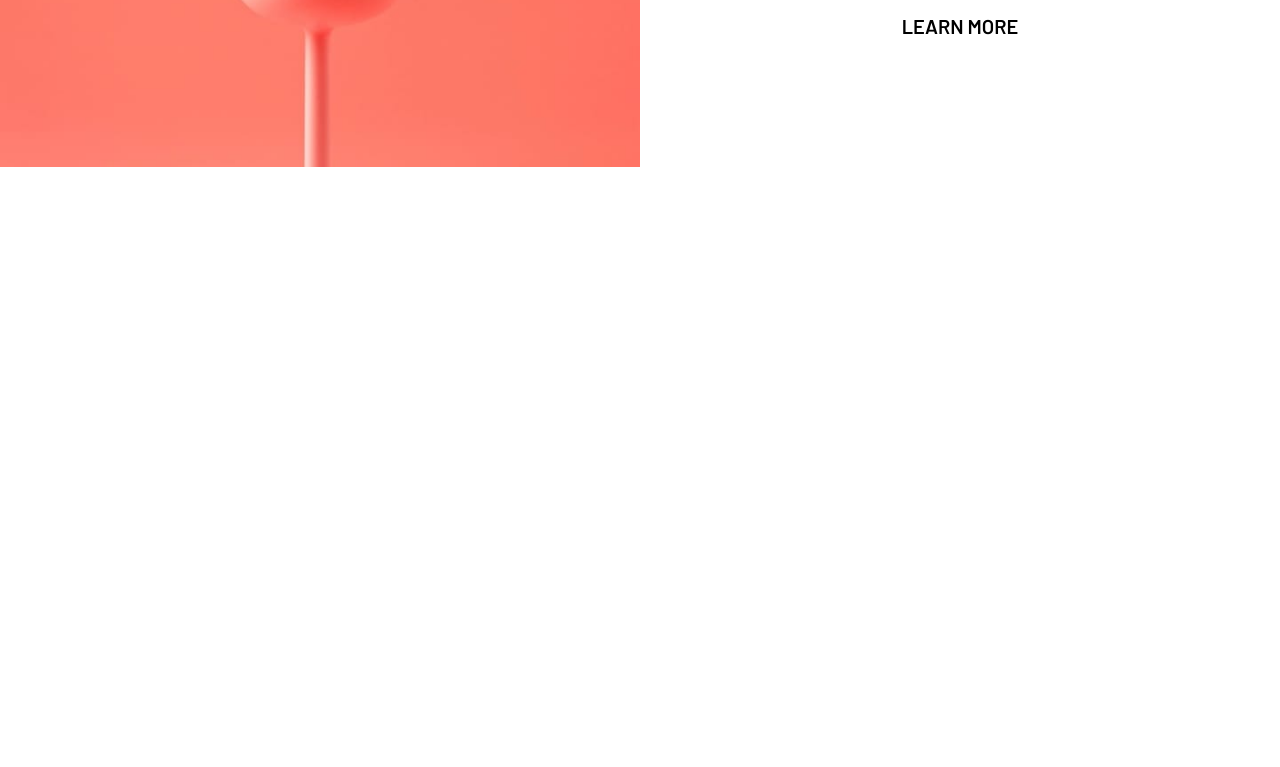
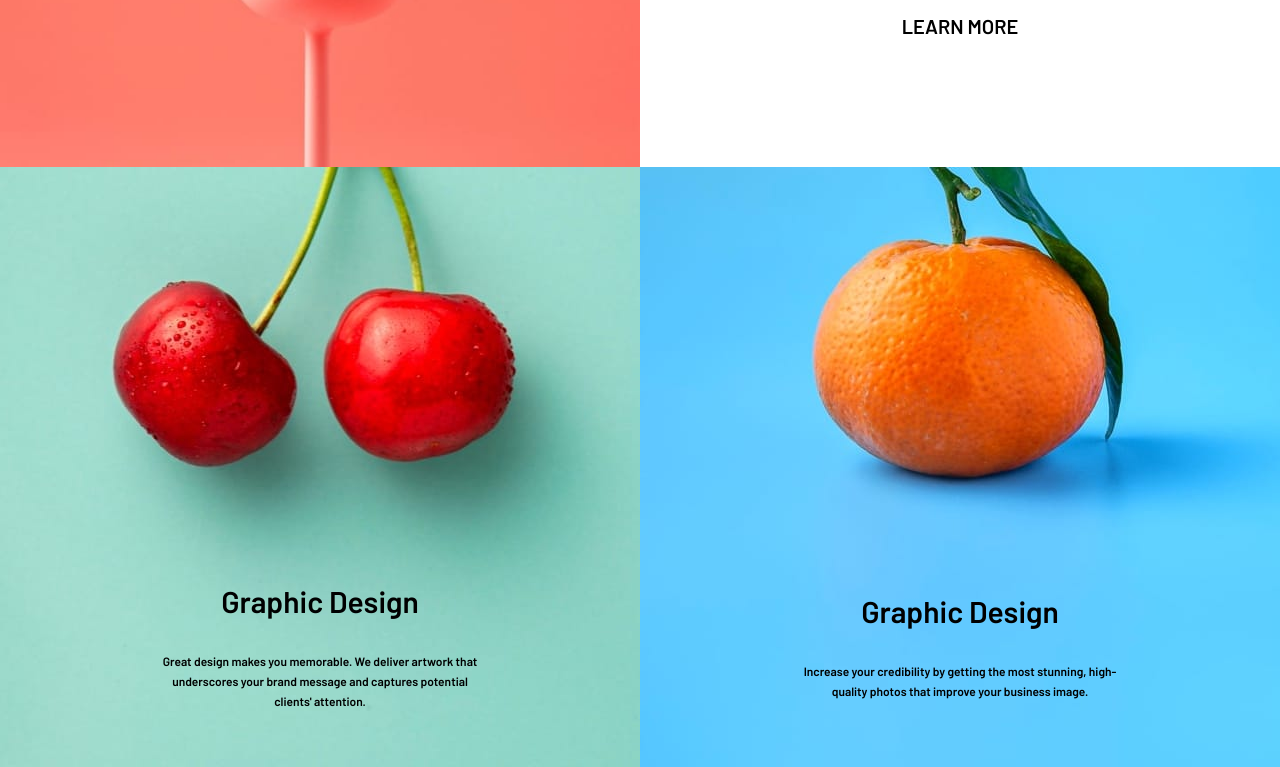
Before and after one commit to Mohamed-N-Mohamed/frontend-mentor-challenges, a React (Create React App) app in the folder sunnyside-agency-landing-page/: page / in a window 1280 px wide. Shown: the part 1400-2167 px from the top of the page. Before the commit the page ends 1567 px from the top, so only its background shows below. Built offline with nearby package versions, Linux system fonts and the light colour scheme.

Commit message:
completed design section for desktop

```diff
--- a/sunnyside-agency-landing-page/src/App.js
+++ b/sunnyside-agency-landing-page/src/App.js
@@ -1,3 +1,4 @@
+import Design from "./components/Design";
 import Hero from "./components/Hero";
 import Navbar from "./components/Navbar";
 import Transform from "./components/Transform";
@@ -8,6 +9,7 @@ function App() {
       <Navbar />
       <Hero />
       <Transform />
+      <Design />
     </div>
   );
 }
--- /dev/null
+++ b/sunnyside-agency-landing-page/src/components/Design.js
@@ -0,0 +1,34 @@
+import React from "react";
+import graphicMobile from "../images/mobile/image-graphic-design.jpg";
+import graphicDesktop from "../images/desktop/image-graphic-design.jpg";
+import photographyMobile from "../images/mobile/image-photography.jpg";
+import photographyDesktop from "../images/desktop/image-photography.jpg";
+
+const Design = () => {
+  return (
+    <div className='flex flex-col md:flex-row w-full'>
+      <div className='graphic md:h-[600px] p-8 md:w-[50%] relative '>
+        <div className='content py-8 absolute  md:top-[80%] md:left-1/2 md:transform md:-translate-x-1/2 md:-translate-y-1/2 text-center'>
+          <h3 className='text-2xl md:text-3xl'>Graphic Design</h3>
+          <p className='pt-8 text-xs leading-5'>
+            Great design makes you memorable. We deliver artwork that
+            underscores your brand message and captures potential clients'
+            attention.
+          </p>
+        </div>
+      </div>
+
+      <div className='photography md:h-[600px] p-8 md:w-[50%] relative'>
+        <div className='content py-8 absolute  md:top-[80%] md:left-1/2 md:transform md:-translate-x-1/2 md:-translate-y-1/2  text-center'>
+          <h3 className='text-2xl md:text-3xl'>Graphic Design</h3>
+          <p className='pt-8 text-xs leading-5'>
+            Increase your credibility by getting the most stunning, high-quality
+            photos that improve your business image.
+          </p>
+        </div>
+      </div>
+    </div>
+  );
+};
+
+export default Design;
--- a/sunnyside-agency-landing-page/src/index.css
+++ b/sunnyside-agency-landing-page/src/index.css
@@ -13,12 +13,35 @@ body {
   height: 500px;
 }
 
+.graphic{
+  /* background: url('./images/mobile/image-graphic-design.jpg') top/cover no-repeat; */
+  background-image: url('./images/mobile/image-graphic-design.jpg');
+  background-repeat: no-repeat;
+  background-size: cover;
+  background-position: top;
+}
+
+.photography{
+  background-image: url("./images/mobile/image-photography.jpg");
+  background-repeat: no-repeat;
+  background-size: cover;
+  background-position: top
+
+  /* background-size: 100%  400px */
+}
+
 
 
 @media(min-width: 768px){
   .navbar.bg-image {
     background: url("./images/desktop/image-header.jpg") center center/cover
       no-repeat;
+  }
 
+  .photography {
+    background-image: url("./images/desktop/image-photography.jpg");
+  }
+  .graphic {
+    background-image: url('./images/desktop/image-graphic-design.jpg');
   }
 }
--- a/sunnyside-agency-landing-page/src/index.html
+++ b/sunnyside-agency-landing-page/src/index.html
@@ -35,7 +35,7 @@
   Learn more
 
   Graphic design
-  Great design makes you memorable. We deliver artwork that underscores your brand message and captures potential clients’ attention.
+
 
   Photography
   Increase your credibility by getting the most stunning, high-quality photos that improve your business image.
```
